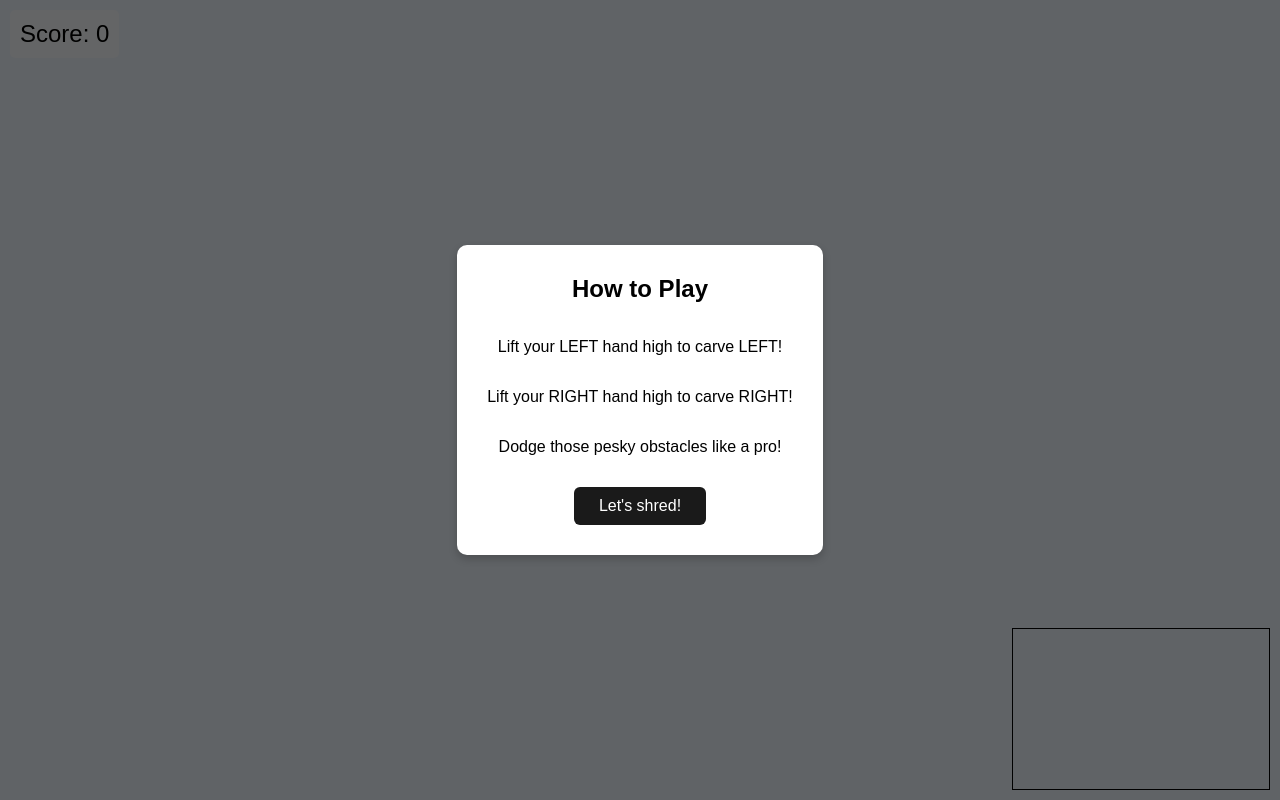
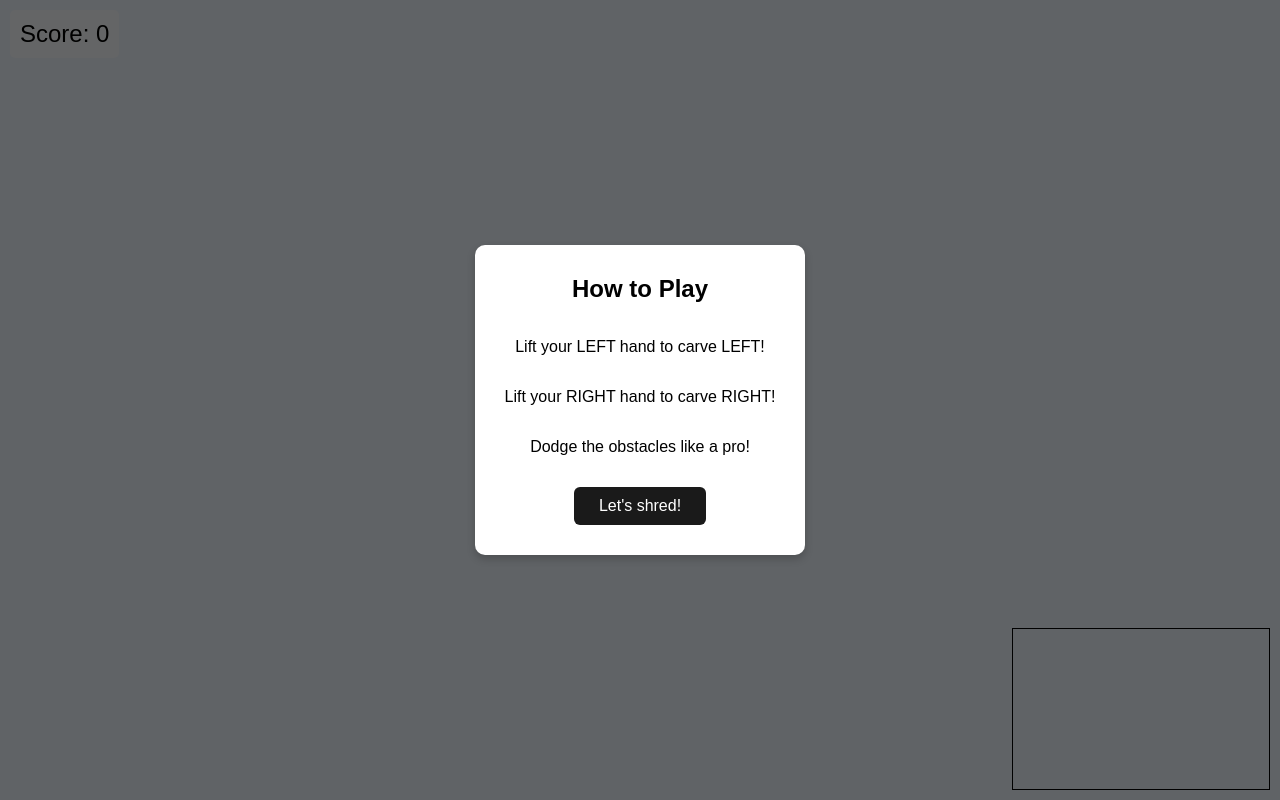
Before and after one commit to andywarr/Pose, a website built with Vite: page index.html in a window 1280 px wide. Built offline with nearby package versions, Linux system fonts and the light colour scheme; no server answers.

Commit message:
fix: update instruction modal text for clarity

```diff
--- a/index.html
+++ b/index.html
@@ -18,9 +18,9 @@
       <div id="instructionModal" class="modal hidden">
         <div class="modal-content">
           <h2>How to Play</h2>
-          <p>Lift your LEFT hand high to carve LEFT!</p>
-          <p>Lift your RIGHT hand high to carve RIGHT!</p>
-          <p>Dodge those pesky obstacles like a pro!</p>
+          <p>Lift your LEFT hand to carve LEFT!</p>
+          <p>Lift your RIGHT hand to carve RIGHT!</p>
+          <p>Dodge the obstacles like a pro!</p>
           <button id="confirmInstructions">Let's shred!</button>
         </div>
       </div>
```
